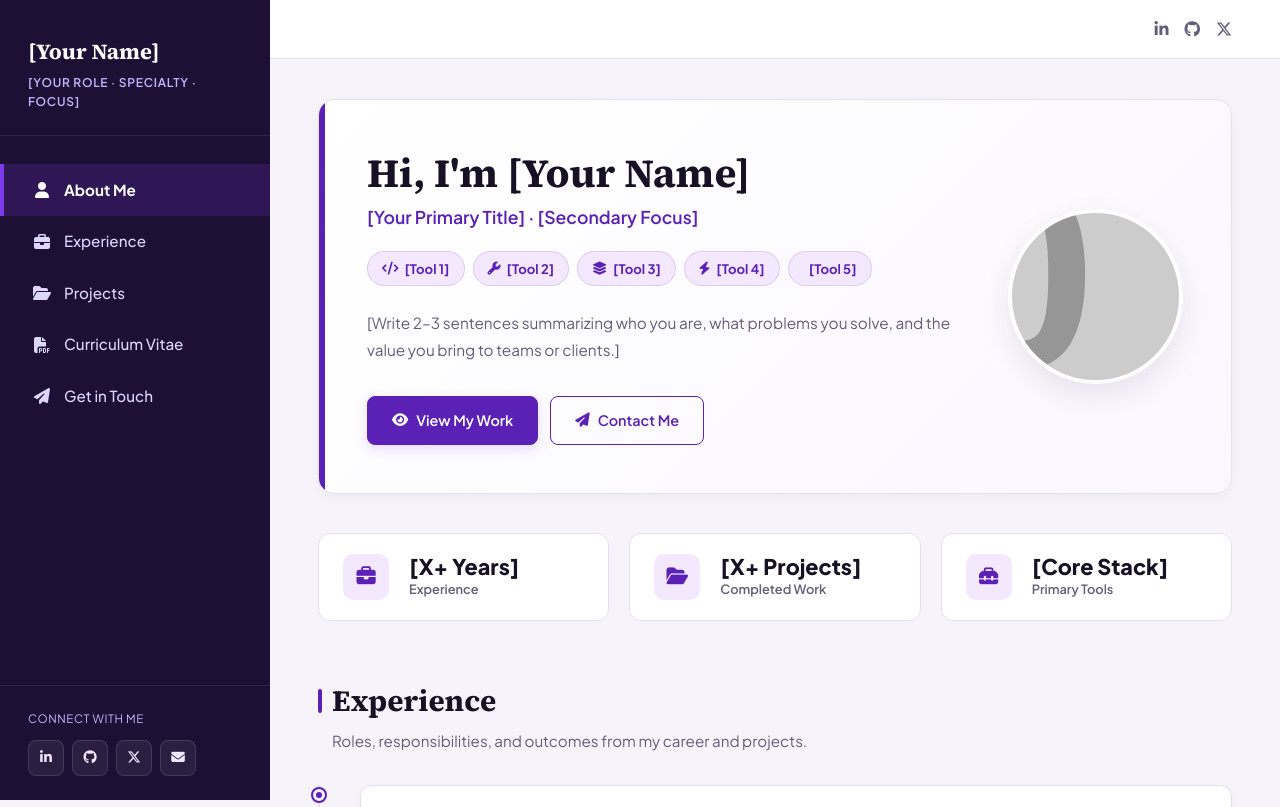
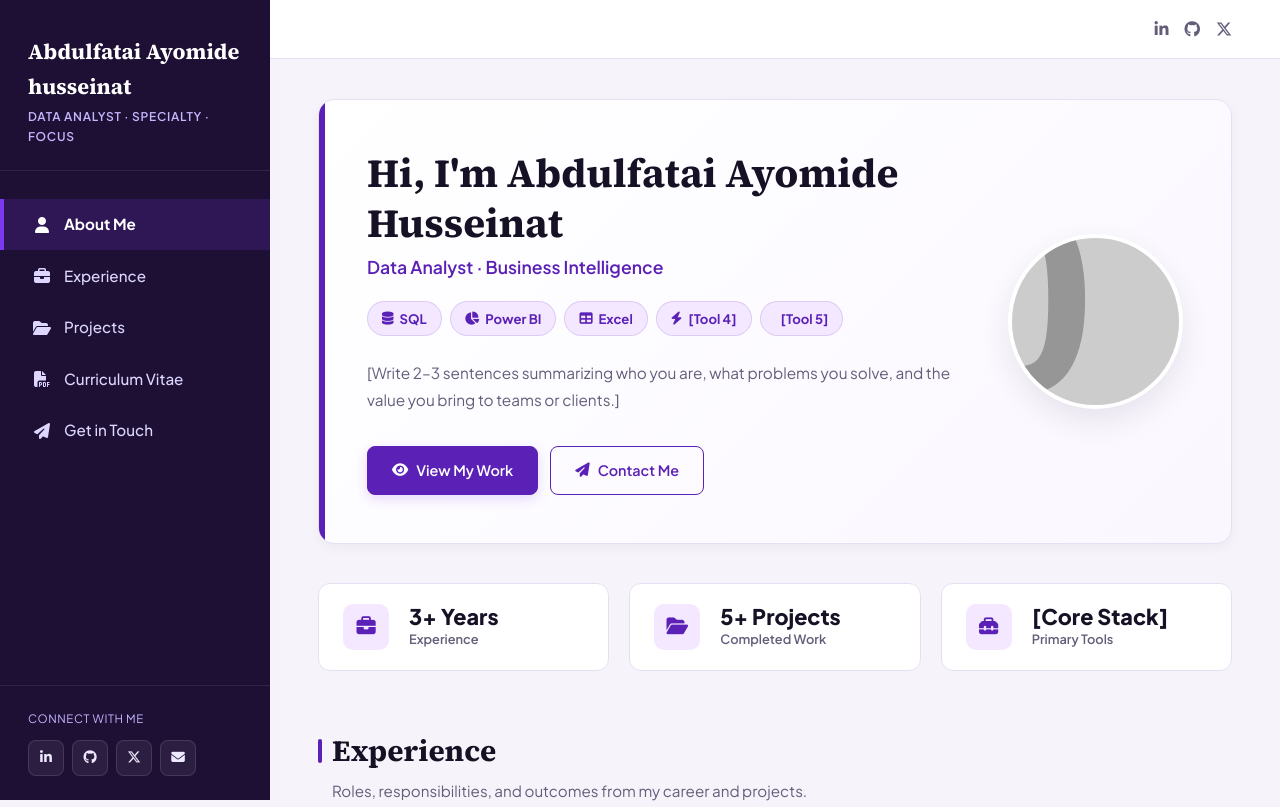
Before and after one commit to husseinat-ayo/husseinat-ayo.github.io, a plain HTML site: page index.html in a window 1280 px wide. Shown: the top 807 px of the page. Drawn offline with Linux system fonts and the light colour scheme; placeholder pictures from the web are drawn by us; some icons are missing.

Commit message:
Update personal information in index.html

```diff
--- a/index.html
+++ b/index.html
@@ -3,7 +3,7 @@
 <head>
   <meta charset="utf-8" />
   <meta name="viewport" content="width=device-width, initial-scale=1" />
-  <title>Your Name | Your Role & Title</title>
+  <title>Abdulfatai Ayomide husseinat | Data Analyst</title>
 
   <!-- Google Fonts & Font Awesome Icons -->
   <link rel="preconnect" href="https://fonts.googleapis.com" />
@@ -815,8 +815,8 @@
   <!-- SIDEBAR NAVIGATION -->
   <aside id="sidebar">
     <div class="sidebar-brand">
-      <h1>[Your Name]</h1>
-      <p>[Your Role · Specialty · Focus]</p>
+      <h1>Abdulfatai Ayomide husseinat</h1>
+      <p>Data Analyst · Specialty · Focus</p>
     </div>
 
     <nav class="sidebar-nav">
@@ -833,9 +833,9 @@
       <p>Connect with me</p>
       <div class="social-icons">
         <a href="[YOUR_LINKEDIN_URL]" title="LinkedIn" target="_blank" rel="noopener"><i class="fab fa-linkedin-in"></i></a>
-        <a href="[YOUR_GITHUB_URL]" title="GitHub" target="_blank" rel="noopener"><i class="fab fa-github"></i></a>
+        <a href="https://github.com/husseinat-ayo/" title="GitHub" target="_blank" rel="noopener"><i class="fab fa-github"></i></a>
         <a href="[YOUR_X_URL]" title="X / Twitter" target="_blank" rel="noopener"><i class="fab fa-x-twitter"></i></a>
-        <a href="mailto:[YOUR_EMAIL]" title="Email"><i class="fas fa-envelope"></i></a>
+        <a href="mailto:ayomidehusseinat@gmail.com" title="Email"><i class="fas fa-envelope"></i></a>
       </div>
     </div>
   </aside>
@@ -847,7 +847,7 @@
     <header class="top-bar">
       <div class="top-bar-icons">
         <a href="[YOUR_LINKEDIN_URL]" title="LinkedIn" target="_blank" rel="noopener"><i class="fab fa-linkedin-in"></i></a>
-        <a href="[YOUR_GITHUB_URL]" title="GitHub" target="_blank" rel="noopener"><i class="fab fa-github"></i></a>
+        <a href="https://github.com/husseinat-ayo/" title="GitHub" target="_blank" rel="noopener"><i class="fab fa-github"></i></a>
         <a href="[YOUR_X_URL]" title="X / Twitter" target="_blank" rel="noopener"><i class="fab fa-x-twitter"></i></a>
       </div>
     </header>
@@ -857,13 +857,13 @@
       <!-- HERO / ABOUT SECTION -->
       <section id="hero" class="reveal-section">
         <div class="hero-content">
-          <h1>Hi, I'm [Your Name]</h1>
-          <p class="hero-subtitle">[Your Primary Title] · [Secondary Focus]</p>
+          <h1>Hi, I'm Abdulfatai Ayomide Husseinat</h1>
+          <p class="hero-subtitle">Data Analyst · Business Intelligence</p>
 
           <div class="hero-skills">
-            <span class="skill-badge"><i class="fas fa-code"></i> [Tool 1]</span>
-            <span class="skill-badge"><i class="fas fa-wrench"></i> [Tool 2]</span>
-            <span class="skill-badge"><i class="fas fa-layer-group"></i> [Tool 3]</span>
+            <span class="skill-badge"><i class="fas fa-database"></i> SQL</span>
+            <span class="skill-badge"><i class="fas fa-chart-pie"></i> Power BI</span>
+            <span class="skill-badge"><i class="fas fa-table"></i> Excel</span>
             <span class="skill-badge"><i class="fas fa-bolt"></i> [Tool 4]</span>
             <span class="skill-badge"><i class="fas fa-sparkles"></i> [Tool 5]</span>
           </div>
@@ -888,7 +888,7 @@
         <div class="stat-card">
           <div class="stat-icon"><i class="fas fa-briefcase"></i></div>
           <div class="stat-info">
-            <h4>[X+ Years]</h4>
+            <h4>3+ Years</h4>
             <p>Experience</p>
           </div>
         </div>
@@ -896,7 +896,7 @@
         <div class="stat-card">
           <div class="stat-icon"><i class="fas fa-folder-open"></i></div>
           <div class="stat-info">
-            <h4>[X+ Projects]</h4>
+            <h4>5+ Projects</h4>
             <p>Completed Work</p>
           </div>
         </div>
```
